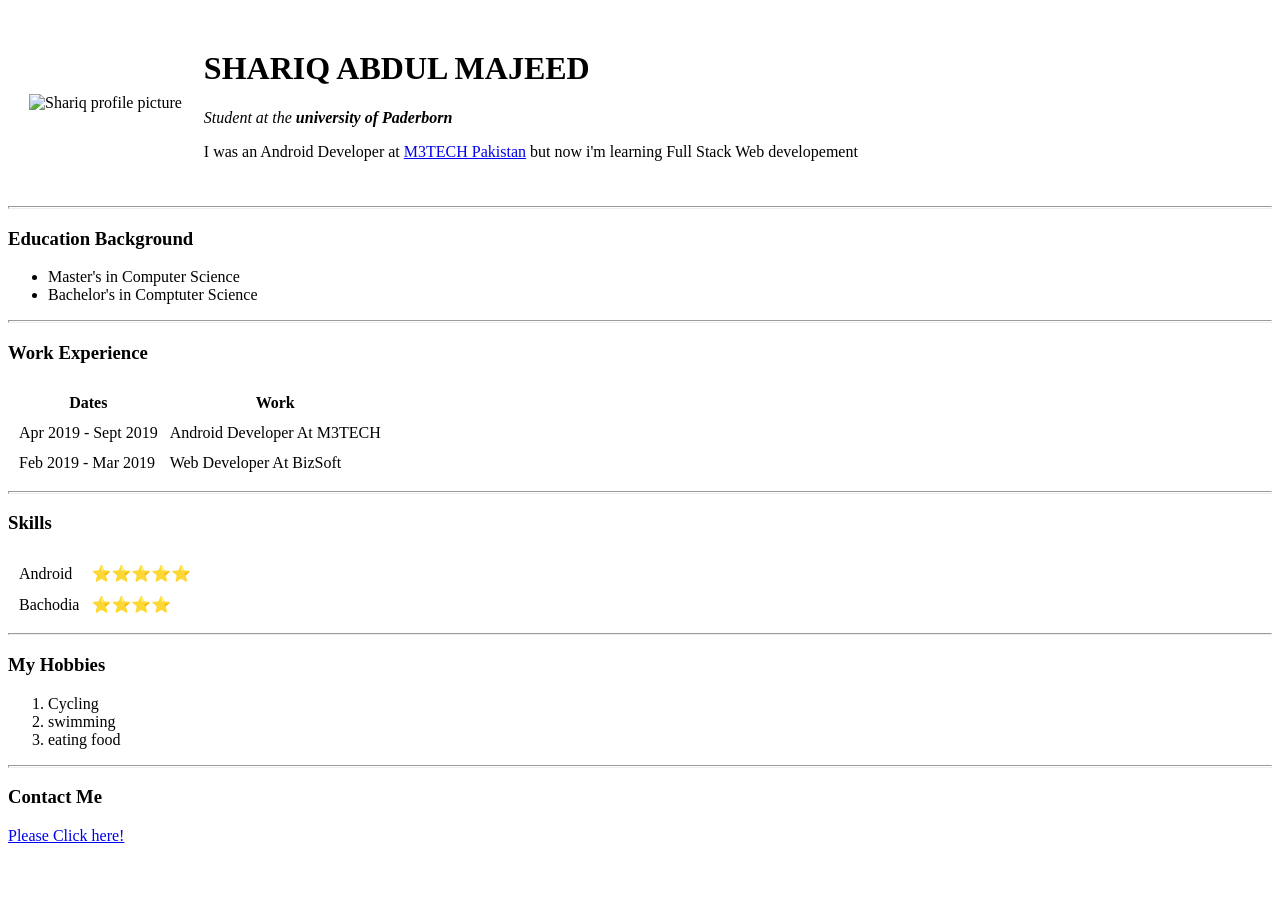
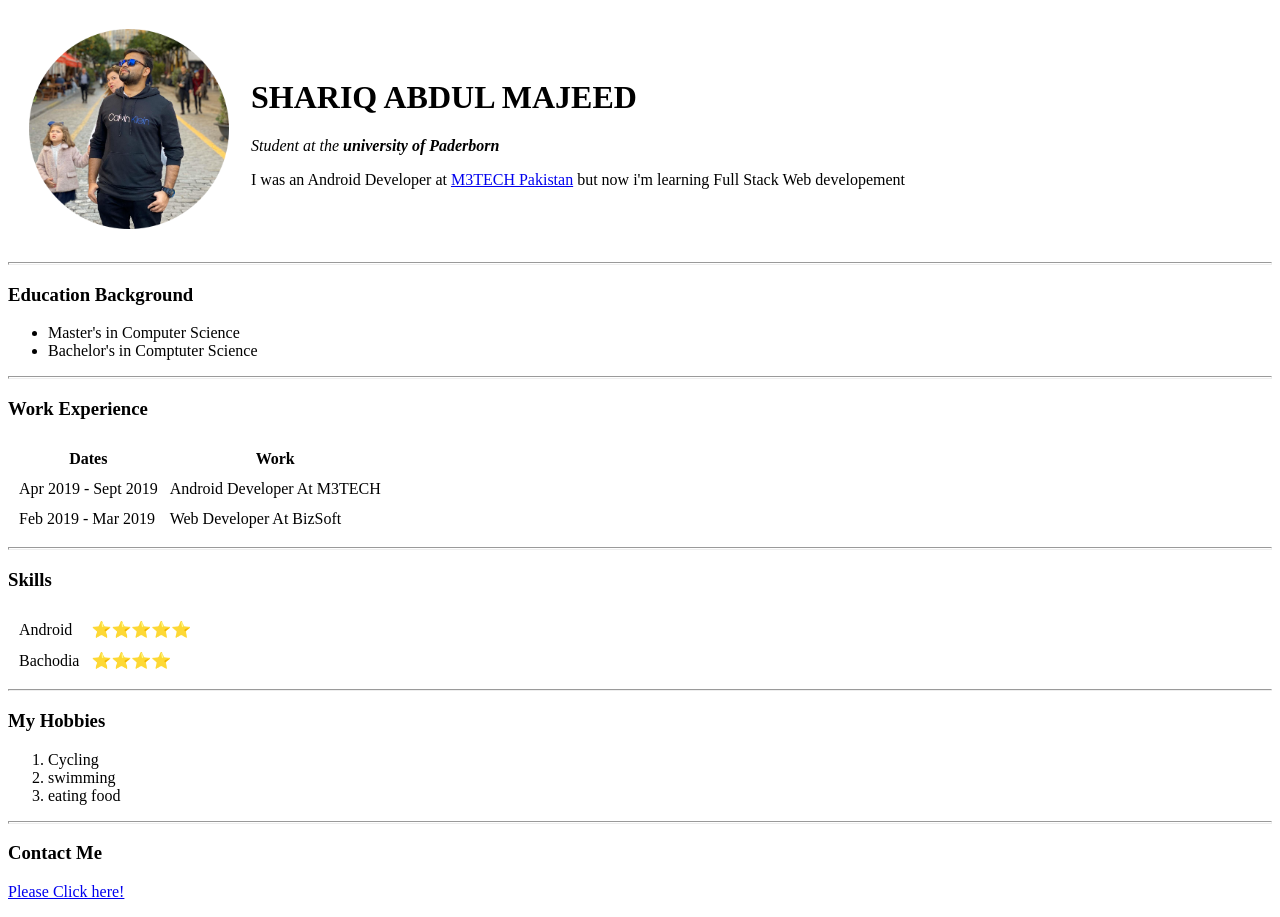
Before and after one commit to Shariq96/cv, a plain HTML site: page index.html in a window 1280 px wide. Before the commit the page ends 861 px from the top, so only its background shows below. Drawn offline with Linux system fonts and the light colour scheme.

Commit message:
Update index.html

```diff
--- a/index.html
+++ b/index.html
@@ -9,7 +9,7 @@
 <body>
   <table cellspacing="20">
     <tr>
-      <td> <img height="200" width="200" src="images\sevilla-circle.png" alt="Shariq profile picture"></td>
+      <td> <img height="200" width="200" src="sevilla-circle.png" alt="Shariq profile picture"></td>
       <td>
         <h1>SHARIQ ABDUL MAJEED</h1>
         <p> <em>Student at the <strong>university of Paderborn</strong></em></p>
```
